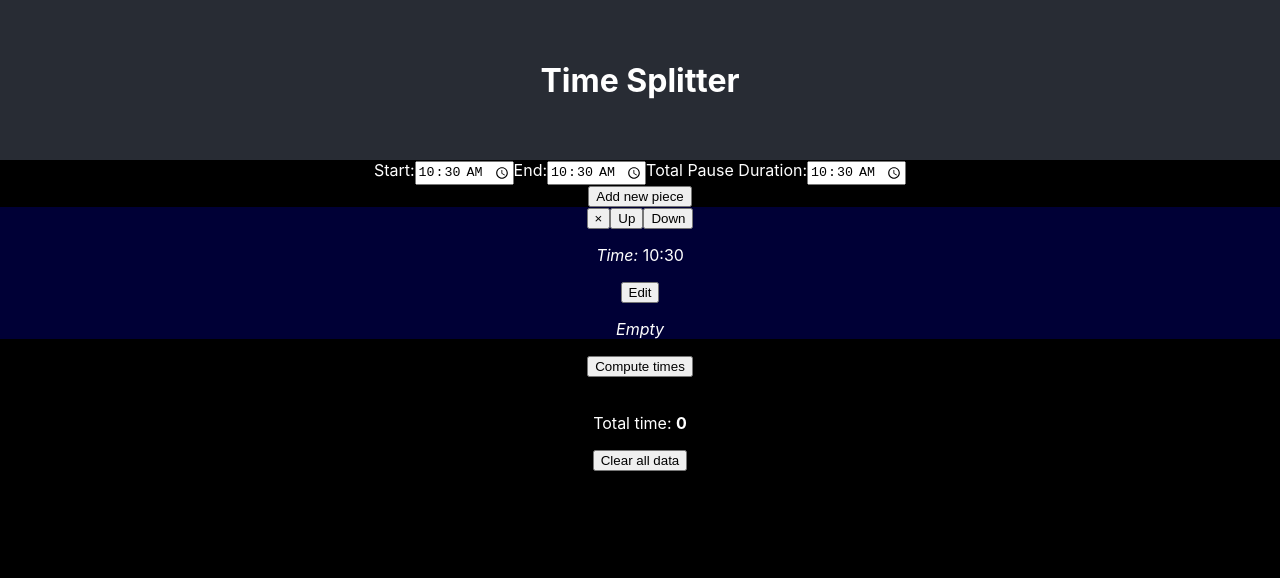
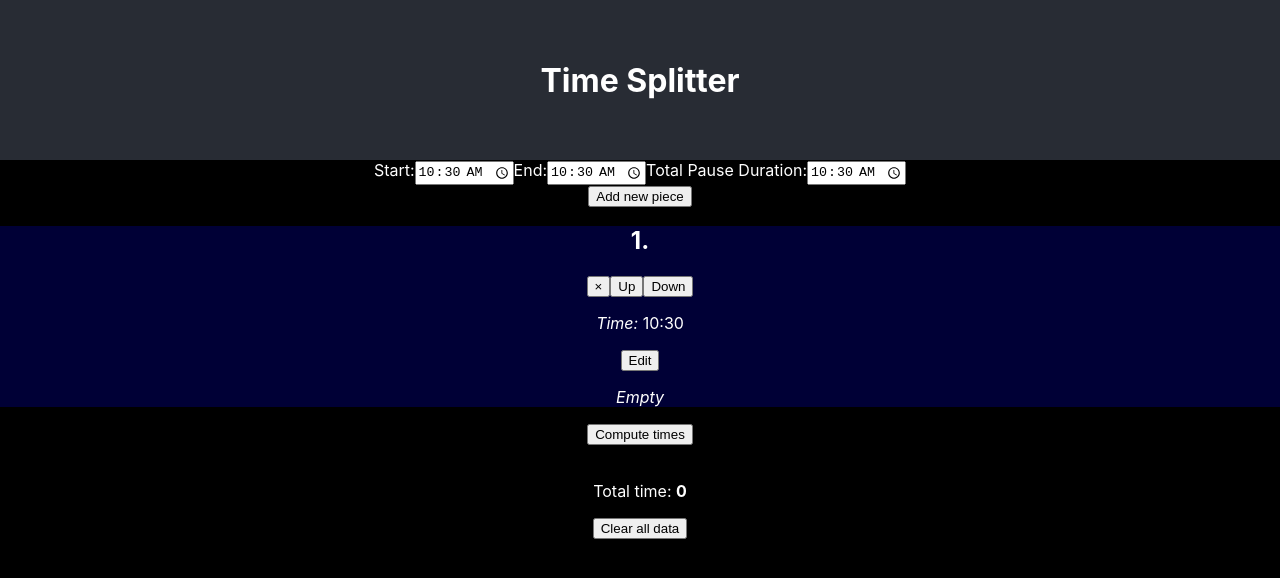
Before and after one commit to silviubogan/time-splitter, a React (Create React App) app: page / in a window 1280 px wide. Both pictures are taken after typing "10:30", "10:30", "10:30" into the empty fields and a click on the button "Add new piece". Shown: the top 578 px of the page. Built offline with nearby package versions, Linux system fonts and the light colour scheme.

Commit message:
Improved design and presentation

```diff
--- a/src/App.css
+++ b/src/App.css
@@ -39,6 +39,10 @@
  background-color: rgb(0, 0, 54);
 }
 
+.piece:nth-child(even) {
+  background-color: black;
+}
+
 .bar {
 
 }
--- a/src/App.js
+++ b/src/App.js
@@ -42,10 +42,11 @@ const intToTimeString = (x, baseTime) => {
   return h + ':' + mm;
 };
 
-const Piece = ({doDelete, doMoveUp, doMoveDown, onChange, value, startTime}) => {
+const Piece = ({doDelete, doMoveUp, doMoveDown, onChange, value, startTime, index}) => {
   const [editing, setEditing] = React.useState(false);
 
   return (<div className="piece">
+    {index % 2 === 0 && <h2>{index / 2 + 1}.</h2>}
     <button onClick={doDelete}>&times;</button>
     <button onClick={doMoveUp}>Up</button>
     <button onClick={doMoveDown}>Down</button>
@@ -79,8 +80,8 @@ const Bar = ({pieces, onPiecesChange, startTime}) => {
     }}>Add new piece</button>
 
     <div className="bar">
-    {pieces.map((p) => {
-      return (<Piece doDelete={() => {
+    {pieces.map((p, i) => {
+      return (<Piece index={i} doDelete={() => {
         onPiecesChange(pieces.filter((x) => x !== p));
       }} doMoveDown={() => {
         const arr = [...pieces];
```
